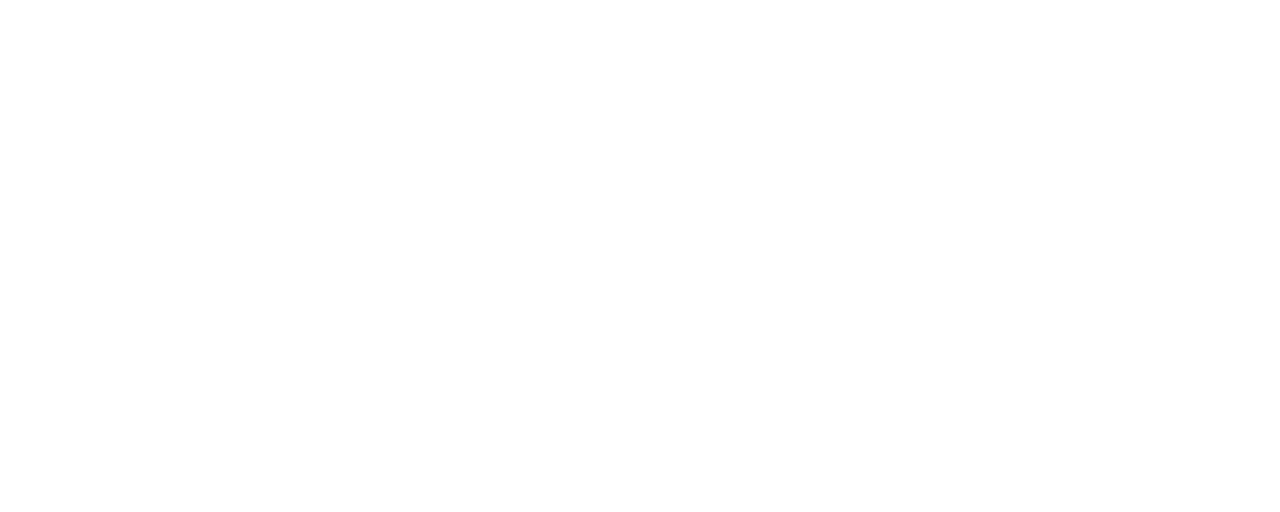
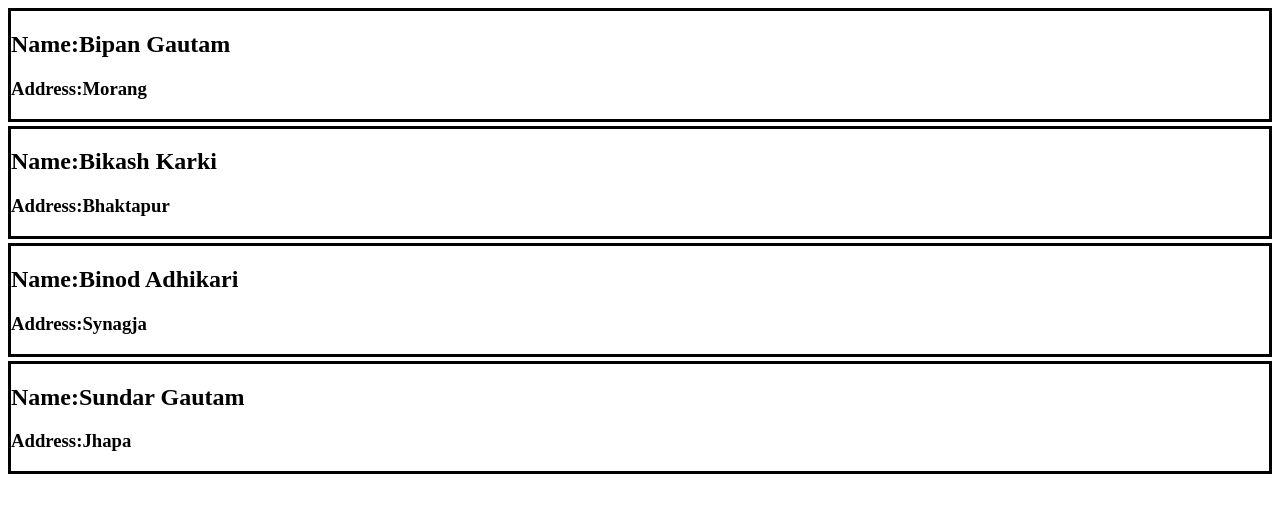
Before and after one commit to sundargautam/coursly-react-session, a React (Create React App) app: page / in a window 1280 px wide. Shown: the top 512 px of the page. Built offline with nearby package versions, Linux system fonts and the light colour scheme.

Commit message:
jan-10-sundar added component

```diff
--- a/src/App.js
+++ b/src/App.js
@@ -1,10 +1,18 @@
-import React, { Component } from "react";
-const App = ()=>{
-  return(
+import { UserInfo } from "./Component/UserInfo";
+import { InfoHolder } from "./Component/InfoHolder";
+
+const App = () => {
+  const nepalGovernmentData = [
+    { district: "Morang", name: "Bipan Gautam" },
+    { district: "Bhaktapur", name: "Bikash Karki" },
+    { district: "Synagja", name: "Binod Adhikari" },
+    { district: "Jhapa", name: "Sundar Gautam" },
+  ];
+  return (
     <div className="main-app">
-
+      <InfoHolder governmentData={nepalGovernmentData} />
     </div>
-  )
-}
+  );
+};
 
 export default App;
--- /dev/null
+++ b/src/Component/InfoHolder.js
@@ -0,0 +1,11 @@
+import { UserInfo } from "./UserInfo";
+
+export const InfoHolder = ({ governmentData }) => {
+  return (
+    <div className="info-wrapper">
+      {governmentData.map((data, index) => (
+        <UserInfo data={data} index={index} />
+      ))}
+    </div>
+  );
+};
--- /dev/null
+++ b/src/Component/UserInfo.js
@@ -0,0 +1,8 @@
+export const UserInfo = ({data,index}) => {
+  return (
+    <div className="info" key={index}>
+      <h2>Name:{data.name}</h2>
+      <h3>Address:{data.district}</h3>
+    </div>
+  );
+};
--- /dev/null
+++ b/src/index.css
@@ -0,0 +1,4 @@
+.info{
+    border: 3px solid black;
+    margin-top: 4px;
+}
--- a/src/index.js
+++ b/src/index.js
@@ -1,3 +1,4 @@
+import "./index.css";
 import React from "react";
 import ReactDOM from "react-dom";
 import App from "./App";
```
